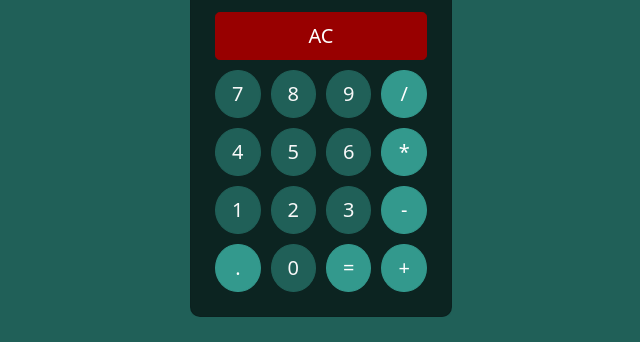
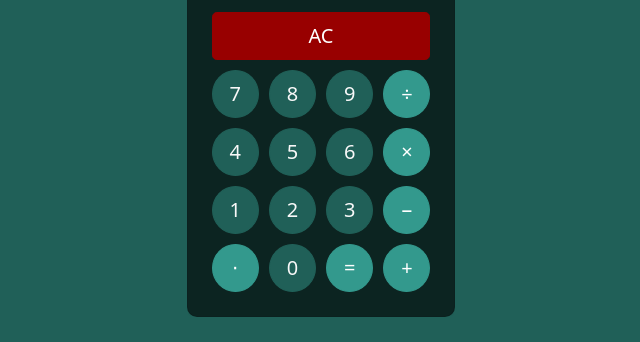
Before and after one commit to A3AJAGBE/react-calculator, a React (Create React App) app: page / in a window 1280 px wide. Shown: the part 353-695 px from the top of the page, without its empty margins (319-959 px from the left). Built offline with nearby package versions, Linux system fonts and the light colour scheme.

Commit message:
Rewrite sym to html entities

```diff
--- a/src/App.js
+++ b/src/App.js
@@ -32,22 +32,22 @@ const App = () => {
 				<Button size="lg" className="theme-button" id="seven" name="7" onClick={handleClick}>7</Button>
 				<Button size="lg" className="theme-button" id="eight" name="8" onClick={handleClick}>8</Button>
 				<Button size="lg" className="theme-button" id="nine" name="9" onClick={handleClick}>9</Button>
-				<Button size="lg" className="Calc-Btn" id="divide" name="/" onClick={handleClick}>/</Button>
+				<Button size="lg" className="Calc-Btn" id="divide" name="/" onClick={handleClick}>&divide;</Button>
 
 				<Button size="lg" className="theme-button" id="four" name="4" onClick={handleClick}>4</Button>
 				<Button size="lg" className="theme-button" id="five" name="5" onClick={handleClick}>5</Button>
 				<Button size="lg" className="theme-button" id="six" name="6" onClick={handleClick}>6</Button>
-				<Button size="lg" className="Calc-Btn" id="multiply" name="*" onClick={handleClick}>*</Button>
+				<Button size="lg" className="Calc-Btn" id="multiply" name="*" onClick={handleClick}>&times;</Button>
 
 				<Button size="lg" className="theme-button" id="one" name="1" onClick={handleClick}>1</Button>
 				<Button size="lg" className="theme-button" id="two" name="2" onClick={handleClick}>2</Button>
 				<Button size="lg" className="theme-button" id="three" name="3" onClick={handleClick}>3</Button>
-				<Button size="lg" className="Calc-Btn" id="subtract" name="-" onClick={handleClick}>-</Button>
+				<Button size="lg" className="Calc-Btn" id="subtract" name="-" onClick={handleClick}>&minus;</Button>
 
-				<Button size="lg" className="Calc-Btn" id="decimal" name="." onClick={handleClick}>.</Button>
+				<Button size="lg" className="Calc-Btn" id="decimal" name="." onClick={handleClick}>&sdot;</Button>
 				<Button size="lg" className="theme-button" id="zero" name="0" onClick={handleClick}>0</Button>
-				<Button size="lg" className="Calc-Btn" id="equals" name="=" onClick={handleClick}>=</Button>
-				<Button size="lg" className="Calc-Btn" id="add" name="+" onClick={handleClick}>+</Button>
+				<Button size="lg" className="Calc-Btn" id="equals" name="=" onClick={handleClick}>&#61;</Button>
+				<Button size="lg" className="Calc-Btn" id="add" name="+" onClick={handleClick}>&#43;</Button>
 
 			</Card.Footer>
 		</Card>
```
